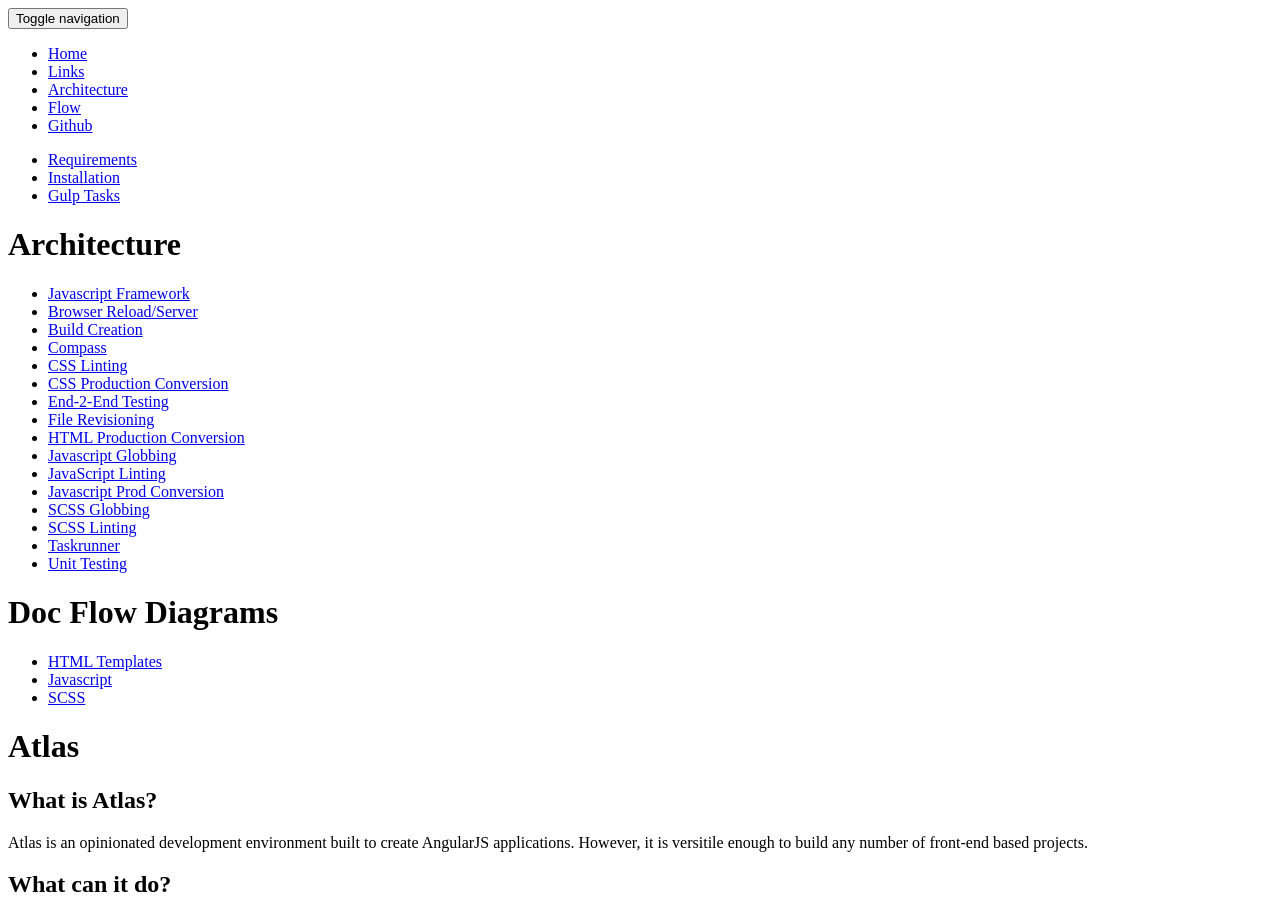
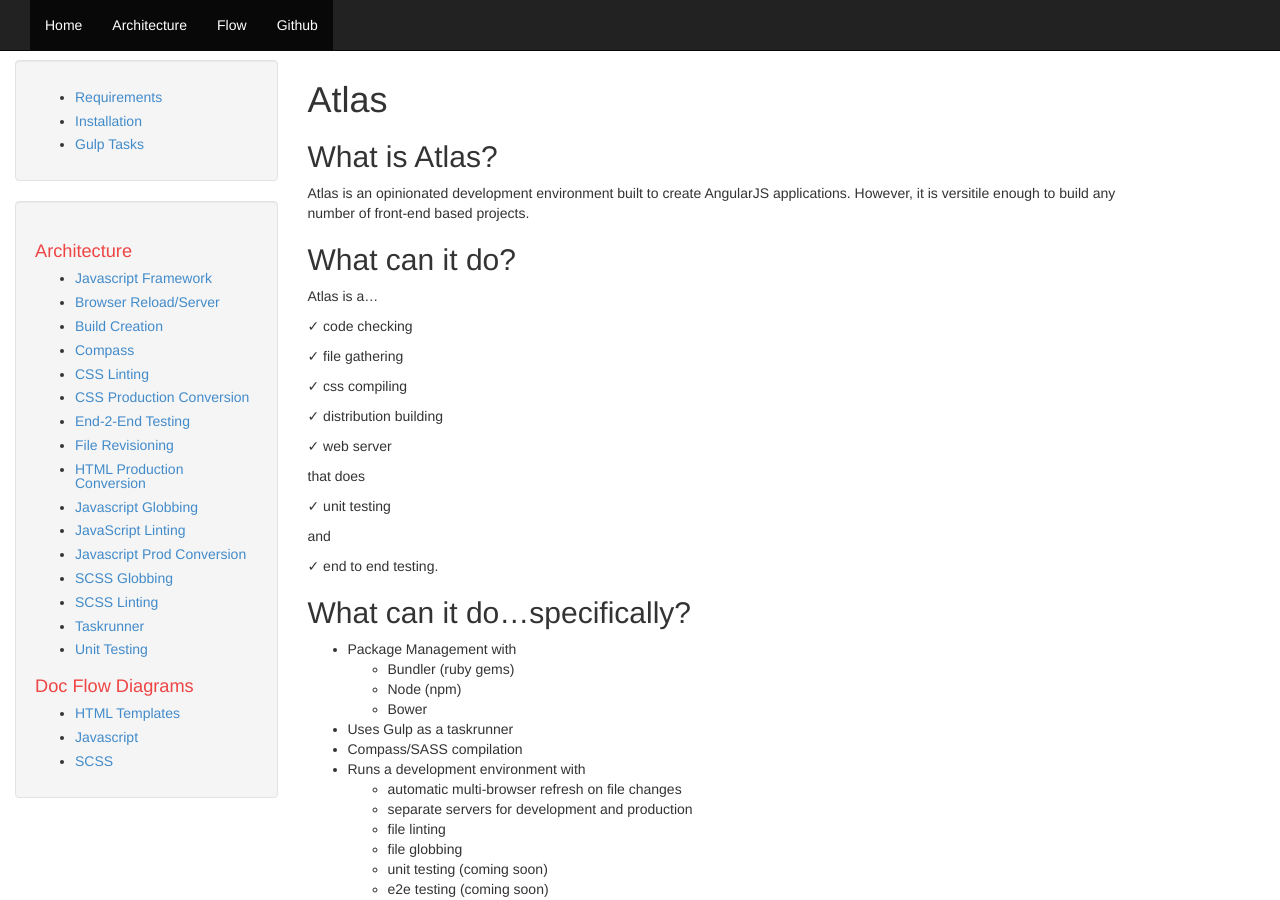
Before and after one commit to scottnath/atlas-tester, a Jekyll site: the page built from index.md, in a window 1280 px wide and 900 px high. Built offline with Jekyll 4.4.1, drawn with Linux system fonts in a browser that asks for light colours; nearby versions of some CDN libraries; library files that are not in the unit come from our copies; part of the change alters nothing that is shown.

Commit message:
Update 2015-03-04T18:52:52.559Z

```diff
--- a/_config.yml
+++ b/_config.yml
@@ -5,7 +5,7 @@ description: > # this means to ignore newlines until "baseurl:"
   Write an awesome description for your new site here. You can edit this
   line in _config.yml. It will appear in your document head meta (for
   Google search results) and in your feed.xml site description.
-baseurl: "atlas-tester" # the subpath of your site, e.g. /blog/
+baseurl: "" # the subpath of your site, e.g. /blog/
 url: "http://scottnath.github.io/atlas" # the base hostname & protocol for your site
 collections:
   architecture:
```
